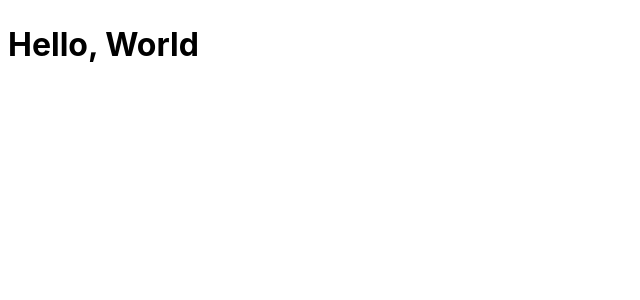
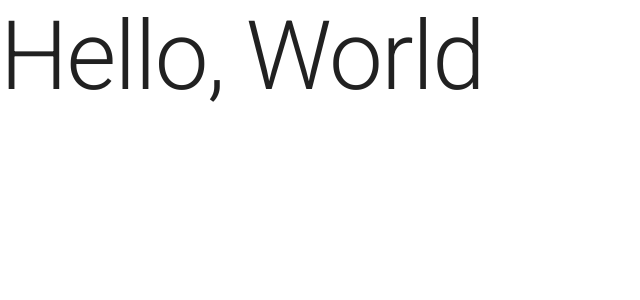
Before and after one commit to arturacm/bookings-application, a React (Vite) app: page / in a window 1280 px wide. Shown: the top 300 px of the page, without its empty margins (0-640 px from the left). Built offline with nearby package versions, Linux system fonts and the light colour scheme.

Commit message:
feat: Add mui to project

```diff
--- a/index.html
+++ b/index.html
@@ -1,9 +1,20 @@
-<!doctype html>
+<!DOCTYPE html>
 <html lang="en">
   <head>
     <meta charset="UTF-8" />
     <link rel="icon" type="image/svg+xml" href="/vite.svg" />
     <meta name="viewport" content="width=device-width, initial-scale=1.0" />
+    <link rel="preconnect" href="https://fonts.googleapis.com" />
+    <link rel="preconnect" href="https://fonts.gstatic.com" crossorigin />
+    <link
+      rel="stylesheet"
+      href="https://fonts.googleapis.com/css2?family=Roboto:wght@300;400;500;600;700&display=swap"
+    />
+    <link
+      rel="stylesheet"
+      href="https://fonts.googleapis.com/icon?family=Material+Icons"
+    />
+    <meta name="viewport" content="initial-scale=1, width=device-width" />
     <title>Booking Application</title>
   </head>
   <body>
--- a/package.json
+++ b/package.json
@@ -10,6 +10,11 @@
     "preview": "vite preview"
   },
   "dependencies": {
+    "@emotion/react": "^11.11.1",
+    "@emotion/styled": "^11.11.0",
+    "@fontsource/roboto": "^5.0.8",
+    "@mui/icons-material": "^5.14.15",
+    "@mui/material": "^5.14.15",
     "react": "^18.2.0",
     "react-dom": "^18.2.0"
   },
--- a/src/App.tsx
+++ b/src/App.tsx
@@ -1,5 +1,7 @@
+import { Typography } from "@mui/material";
+
 function App() {
-    return <h1>Hello, World</h1>
+  return <Typography variant="h1">Hello, World</Typography>;
 }
 
-export default App
+export default App;
--- a/src/main.tsx
+++ b/src/main.tsx
@@ -1,10 +1,16 @@
-import React from 'react'
-import ReactDOM from 'react-dom/client'
-import App from './App.tsx'
-import './index.css'
+import React from "react";
+import ReactDOM from "react-dom/client";
+import App from "./App.tsx";
+import "./index.css";
+import "@fontsource/roboto/300.css";
+import "@fontsource/roboto/400.css";
+import "@fontsource/roboto/500.css";
+import "@fontsource/roboto/700.css";
+import { CssBaseline } from "@mui/material";
 
-ReactDOM.createRoot(document.getElementById('root')!).render(
+ReactDOM.createRoot(document.getElementById("root")!).render(
   <React.StrictMode>
+    <CssBaseline />
     <App />
-  </React.StrictMode>,
-)
+  </React.StrictMode>
+);
```
Also changed, not shown: 1 other file (tests, documents, lock files or other folders).
